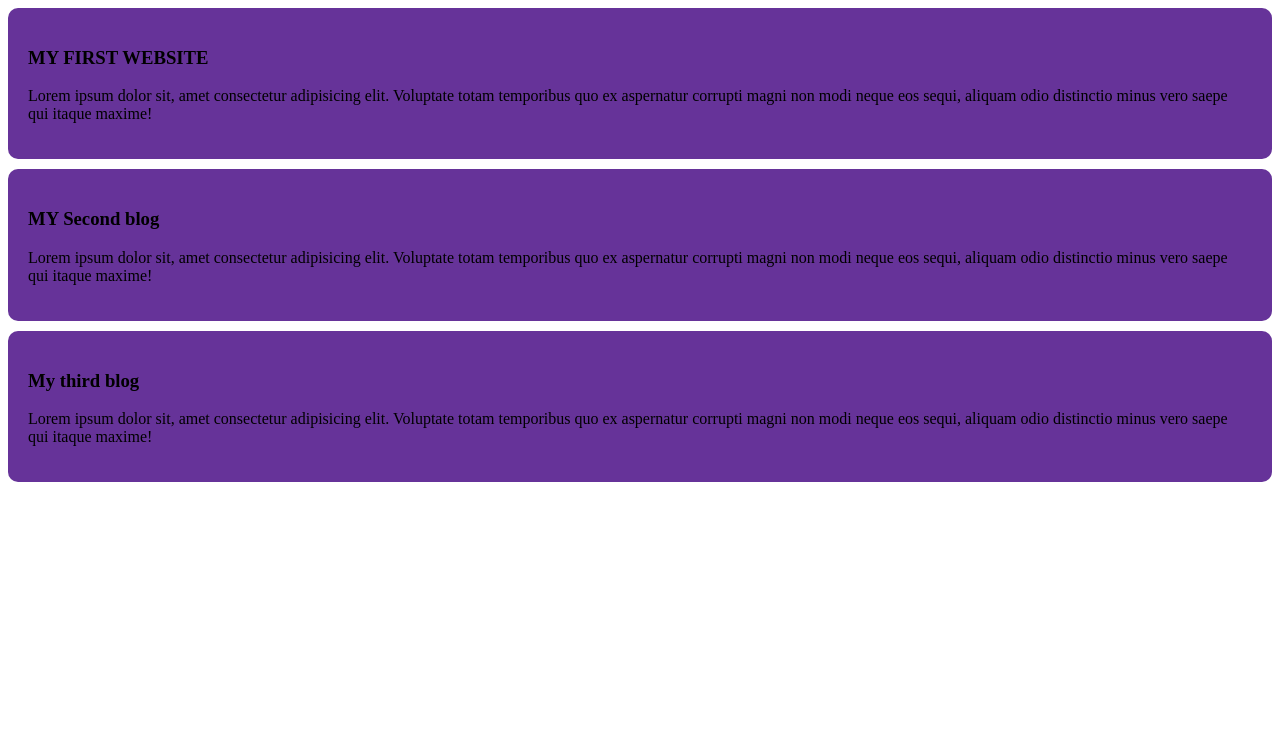
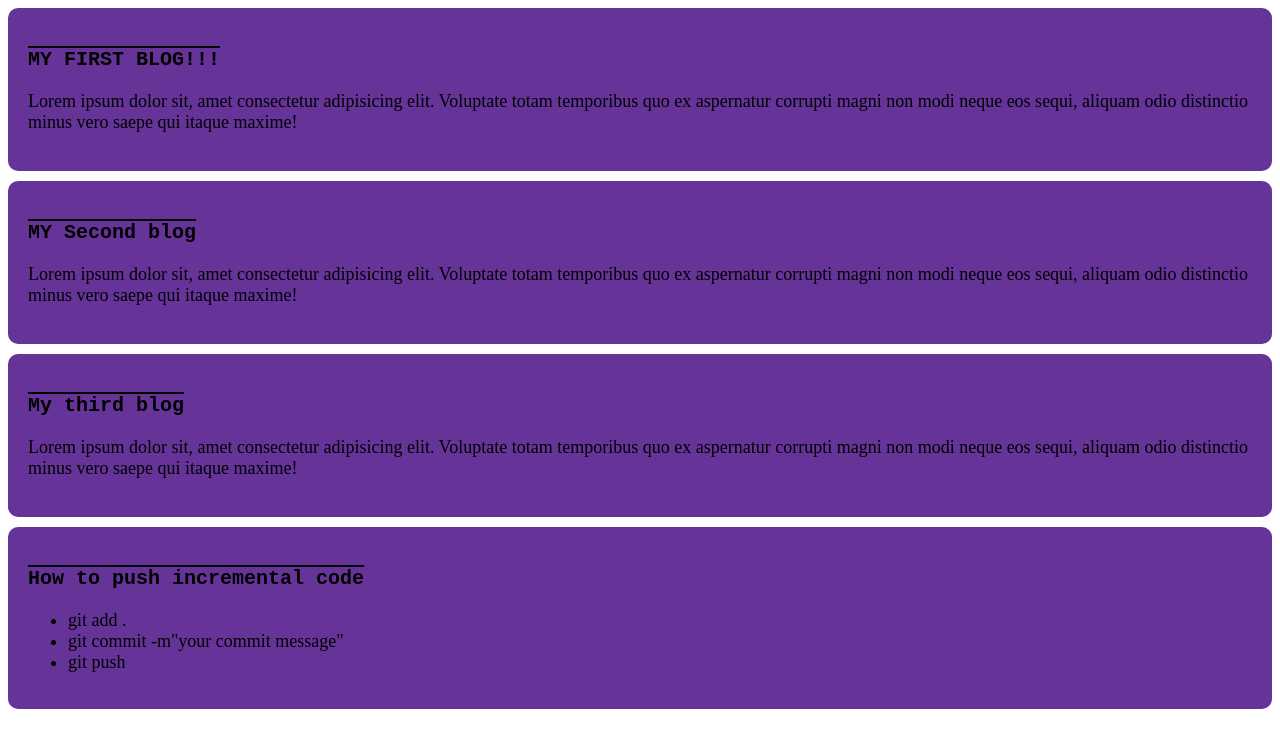
Before and after one commit to shahriarmostafiz/mySimpleWebsite, a plain HTML site: page index.html in a window 1280 px wide. Drawn offline with Linux system fonts and the light colour scheme.

Commit message:
first modification

```diff
--- a/index.html
+++ b/index.html
@@ -8,7 +8,7 @@
   </head>
   <body>
     <div>
-      <h3>MY FIRST WEBSITE</h3>
+      <h3>MY FIRST BLOG!!!</h3>
       <p>
         Lorem ipsum dolor sit, amet consectetur adipisicing elit. Voluptate
         totam temporibus quo ex aspernatur corrupti magni non modi neque eos
@@ -31,5 +31,13 @@
         sequi, aliquam odio distinctio minus vero saepe qui itaque maxime!
       </p>
     </div>
+    <div>
+      <h3>How to push incremental code</h3>
+      <ul>
+        <li>git add .</li>
+        <li>git commit -m"your commit message"</li>
+        <li>git push</li>
+      </ul>
+    </div>
   </body>
 </html>
--- a/styles/blog.css
+++ b/styles/blog.css
@@ -5,3 +5,11 @@ div {
     border-radius: 10px;
 
 }
+h3{
+    font-size: 20px;
+    text-decoration: overline;
+    font-family: 'Courier New', Courier, monospace;
+}
+p,li {
+    font-size: 18px;
+}
```
